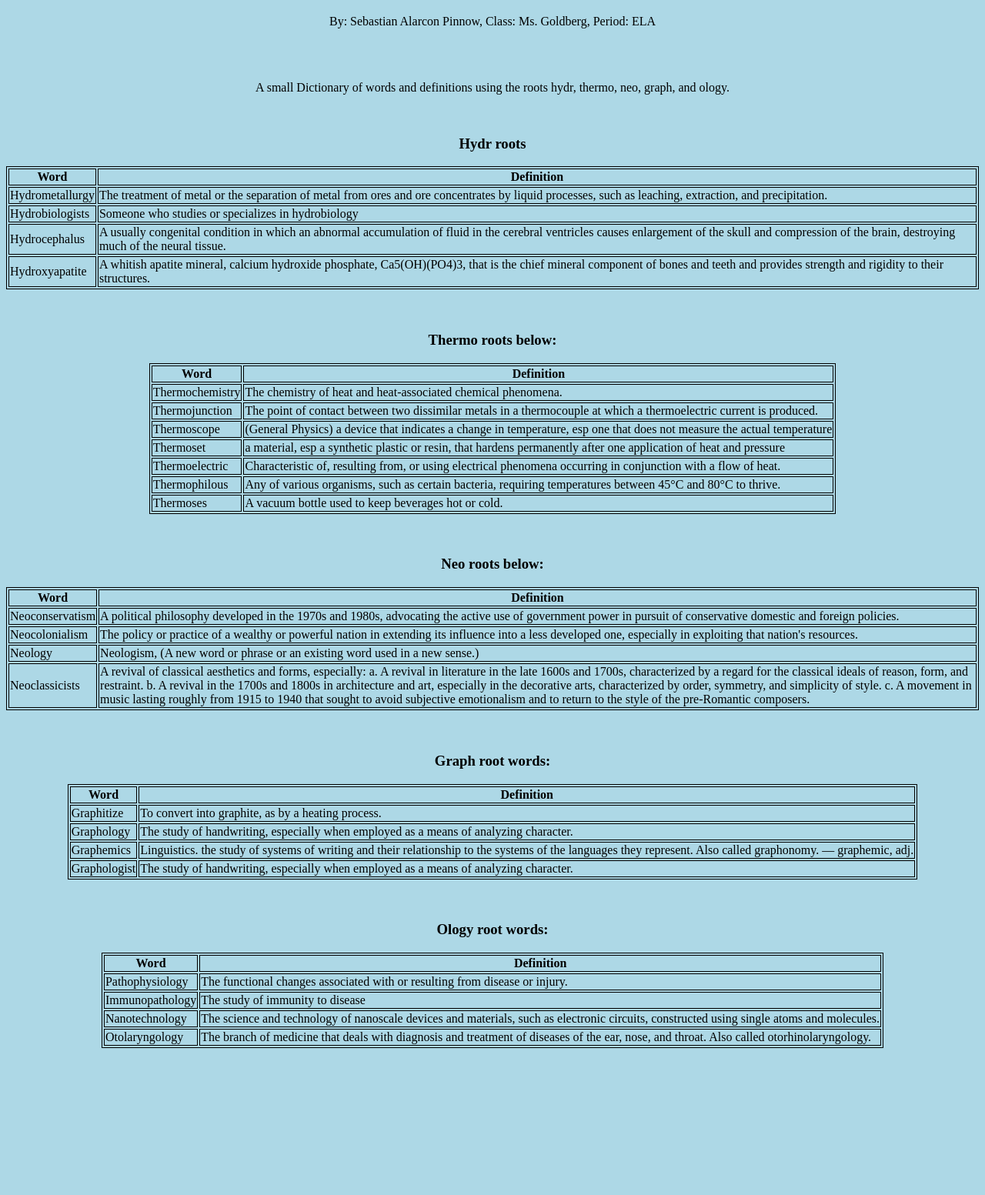
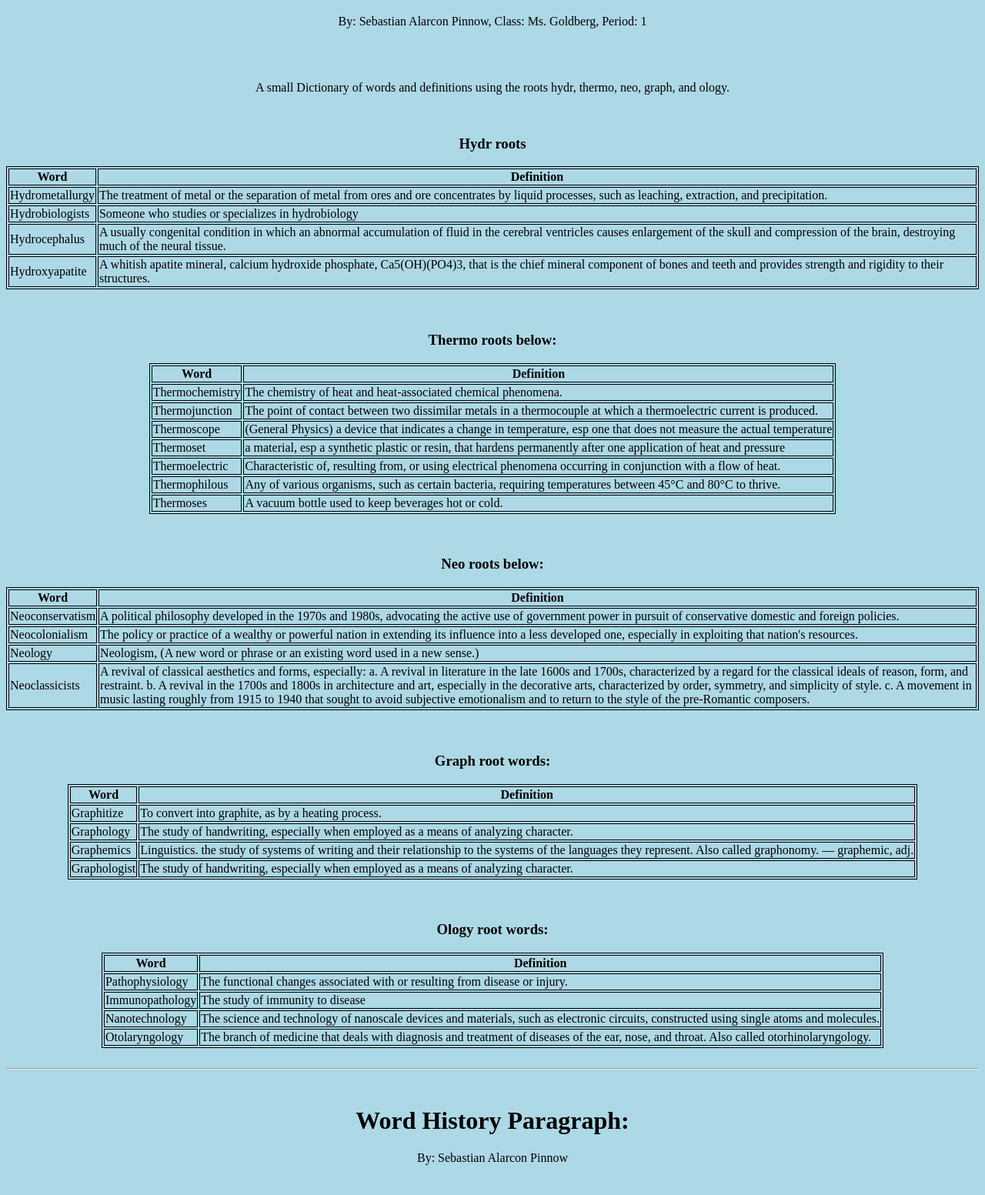
Before and after one commit to MilkStudi/milkstudi.github.io, a plain HTML site: page index.html in a window 1280 px wide. Shown: the part 61-1614 px from the top of the page at 77% size. Before the commit the page ends 1431 px from the top, so only its background shows below. Drawn offline with Linux system fonts and the light colour scheme.

Commit message:
Add files via upload

```diff
--- a/index.html
+++ b/index.html
@@ -10,7 +10,7 @@
         </head>
 
         <h1>Root Dictionary</h1>
-        <p>By: Sebastian Alarcon Pinnow, Class: Ms. Goldberg, Period: ELA</p>
+        <p>By: Sebastian Alarcon Pinnow, Class: Ms. Goldberg, Period: 1</p>
         <br>
         <br>
         <p>A small Dictionary of words and definitions using the roots hydr, thermo, neo, graph, and ology.</p>
@@ -152,6 +152,13 @@
                 <td>The branch of medicine that deals with diagnosis and treatment of diseases of the ear, nose, and throat. Also called otorhinolaryngology.</td>
             </tr>
         </table>
+        <br>
+        <hr class="rounded">
+        <br>
+        <h1>Word History Paragraph:</h1>
+        <p>By: Sebastian Alarcon Pinnow</p>
+        <br>
+        <p></p>
     </body>
 
 </html>
```
